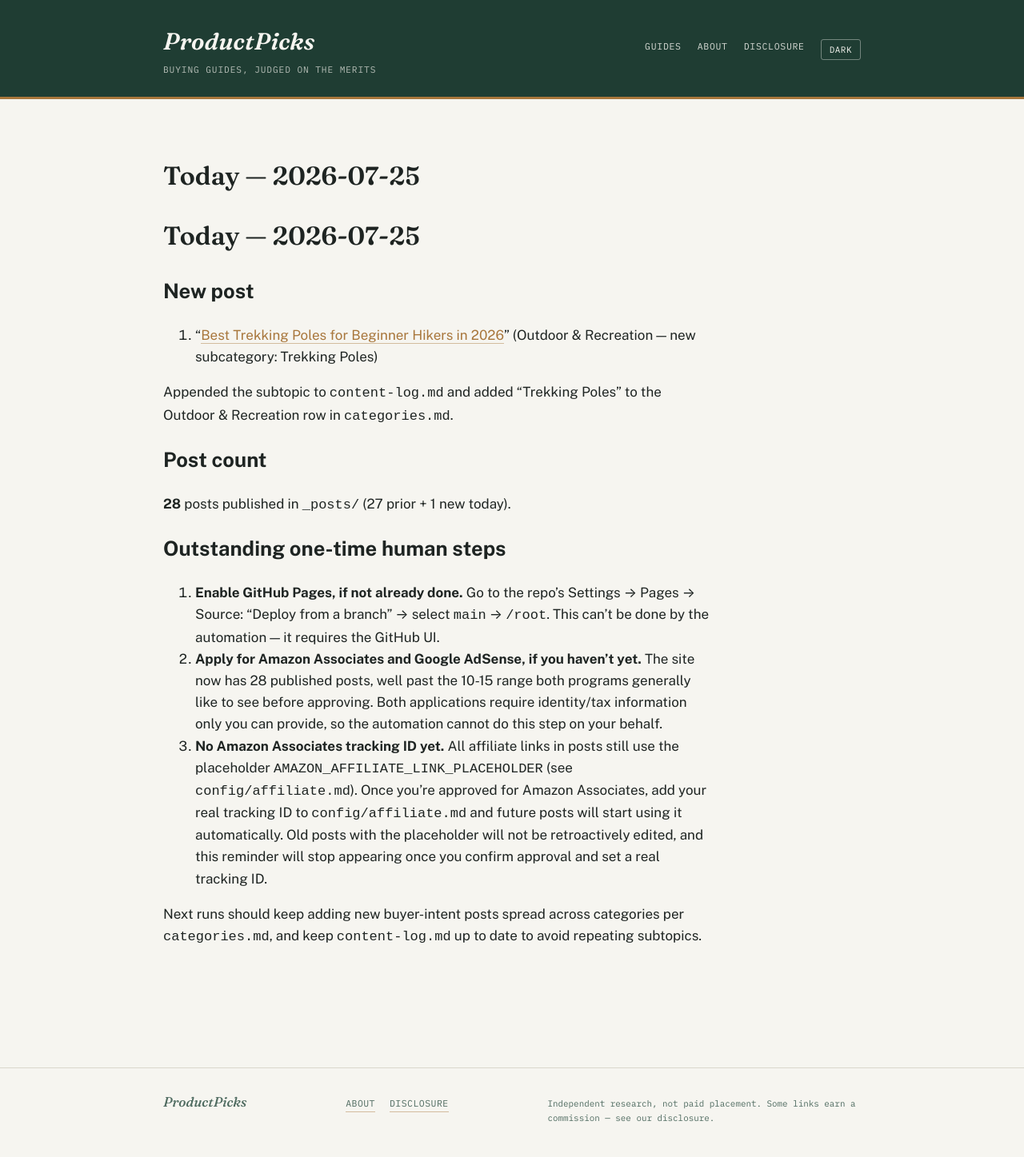
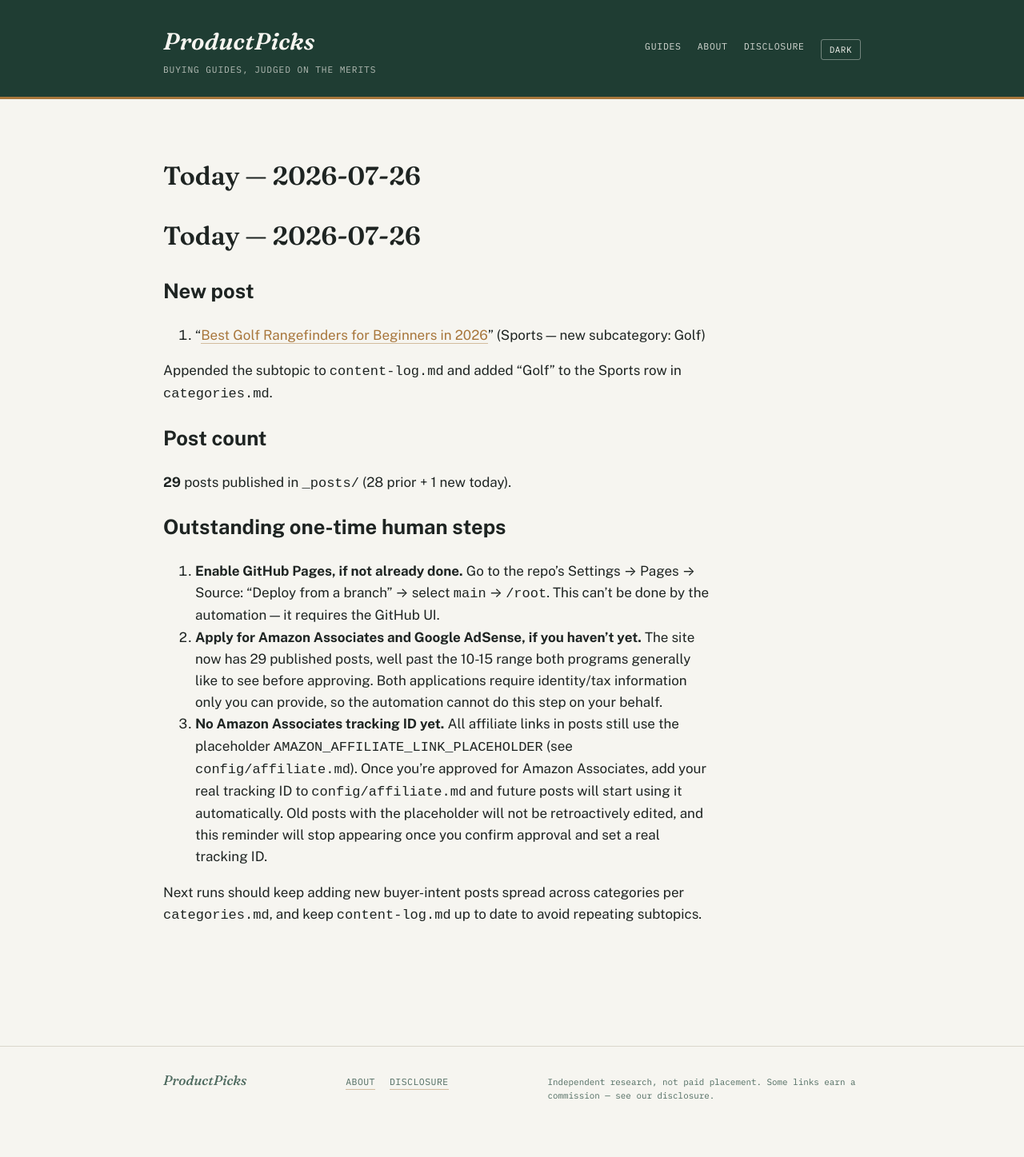
Before and after one commit to ajith198/ProductPicks, a Jekyll site: the page built from today.md, in a window 1280 px wide. Shown: the whole page at 80% size. Built offline with Jekyll 4.4.1, drawn with Linux system fonts in a browser that asks for light colours; our own code applies the rules of GitHub Pages for plain Markdown files; after the commit the page ends 1420 px from its top, so only the background shows below that.

Commit message:
daily: 2026-07-26 new post + log update

```diff
--- a/categories.md
+++ b/categories.md
@@ -1,6 +1,6 @@
 # Categories & expansion strategy
 
-**Status: multi-category, as of 2026-07-12. Updated 2026-07-25.** ProductPicks started as a pickleball-only site (see `niche.md` for that original research). This file governs the site now that it has expanded into multiple product verticals, and is the doc future automated/daily runs should consult when choosing what to write next.
+**Status: multi-category, as of 2026-07-12. Updated 2026-07-26.** ProductPicks started as a pickleball-only site (see `niche.md` for that original research). This file governs the site now that it has expanded into multiple product verticals, and is the doc future automated/daily runs should consult when choosing what to write next.
 
 ## Front matter taxonomy
 
@@ -19,7 +19,7 @@ These two fields drive the Category / Type / Year filters in the search bar on t
 
 | Category | Subcategories covered so far |
 |---|---|
-| Sports | Pickleball, Soccer, Tennis, Cycling, Running, Yoga |
+| Sports | Pickleball, Soccer, Tennis, Cycling, Running, Yoga, Golf |
 | Home & Kitchen | Coffee Makers, Electric Kettles, Blenders, Air Fryers, Toaster Ovens, Rice Cookers, Stand Mixers, Robot Vacuums |
 | Outdoor & Recreation | Camping Tents, Sleeping Bags, Headlamps, Hiking Boots, Camp Stoves, Water Filters, Trekking Poles |
 
--- a/today.md
+++ b/today.md
@@ -1,19 +1,19 @@
-# Today — 2026-07-25
+# Today — 2026-07-26
 
 ## New post
 
-1. "[Best Trekking Poles for Beginner Hikers in 2026](/outdoor-gear/buying-guides/best-trekking-poles-for-beginner-hikers/)" (Outdoor & Recreation — new subcategory: Trekking Poles)
+1. "[Best Golf Rangefinders for Beginners in 2026](/golf-gear/buying-guides/best-golf-rangefinders-for-beginners/)" (Sports — new subcategory: Golf)
 
-Appended the subtopic to `content-log.md` and added "Trekking Poles" to the Outdoor & Recreation row in `categories.md`.
+Appended the subtopic to `content-log.md` and added "Golf" to the Sports row in `categories.md`.
 
 ## Post count
 
-**28** posts published in `_posts/` (27 prior + 1 new today).
+**29** posts published in `_posts/` (28 prior + 1 new today).
 
 ## Outstanding one-time human steps
 
 1. **Enable GitHub Pages, if not already done.** Go to the repo's Settings → Pages → Source: "Deploy from a branch" → select `main` → `/root`. This can't be done by the automation — it requires the GitHub UI.
-2. **Apply for Amazon Associates and Google AdSense, if you haven't yet.** The site now has 28 published posts, well past the 10-15 range both programs generally like to see before approving. Both applications require identity/tax information only you can provide, so the automation cannot do this step on your behalf.
+2. **Apply for Amazon Associates and Google AdSense, if you haven't yet.** The site now has 29 published posts, well past the 10-15 range both programs generally like to see before approving. Both applications require identity/tax information only you can provide, so the automation cannot do this step on your behalf.
 3. **No Amazon Associates tracking ID yet.** All affiliate links in posts still use the placeholder `AMAZON_AFFILIATE_LINK_PLACEHOLDER` (see `config/affiliate.md`). Once you're approved for Amazon Associates, add your real tracking ID to `config/affiliate.md` and future posts will start using it automatically. Old posts with the placeholder will not be retroactively edited, and this reminder will stop appearing once you confirm approval and set a real tracking ID.
 
 Next runs should keep adding new buyer-intent posts spread across categories per `categories.md`, and keep `content-log.md` up to date to avoid repeating subtopics.
```
Also changed, not shown: TODAY.md (+1 -1 lines), _posts/2026-07-26-best-golf-rangefinders-for-beginners.md (added, +63 -0 lines), content-log.md (+1 -0 lines).
